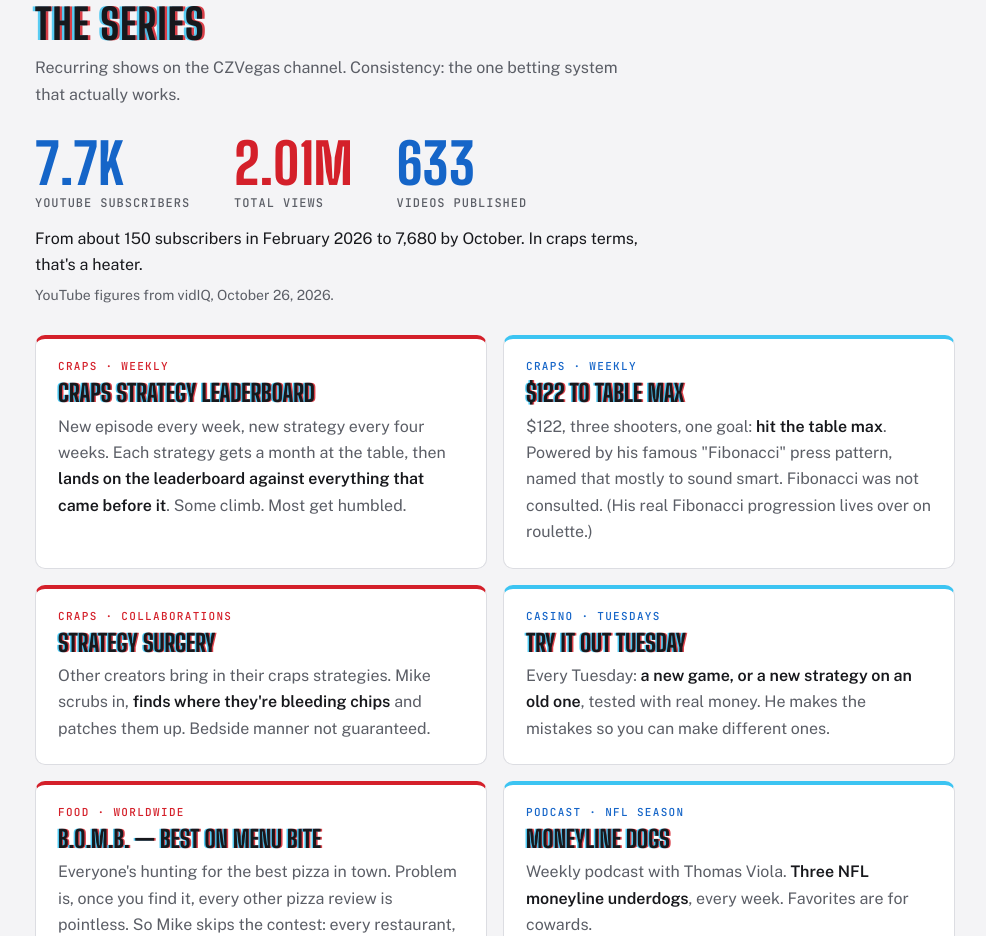
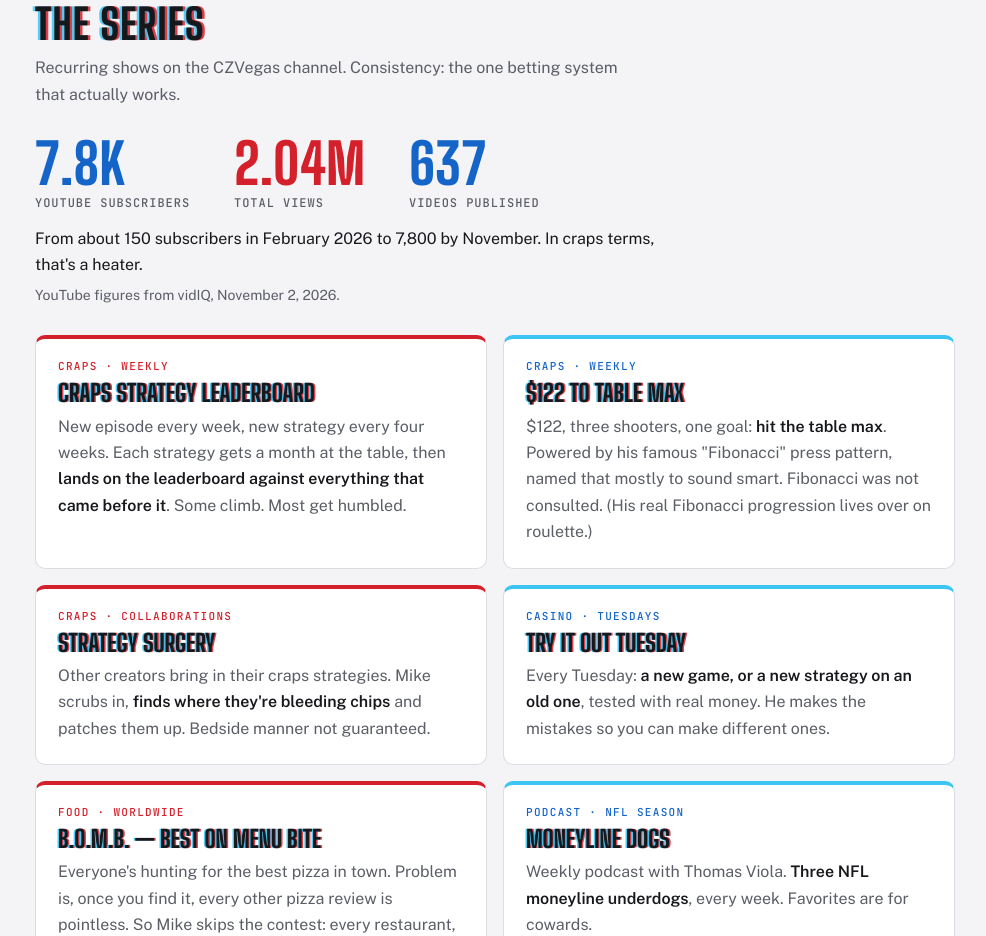
Before and after one commit to CZVegas/czvegas-site, a plain HTML site: page index.html in a window 1280 px wide. Shown: the part 1400-2336 px from the top of the page, without its empty margins (145-1131 px from the left). Drawn offline with nearby package versions, Linux system fonts and the light colour scheme.

Commit message:
Weekly stats update 2026-11-02

```diff
--- a/index.html
+++ b/index.html
@@ -192,12 +192,12 @@ footer{padding-block:32px;color:var(--muted);font-size:14px}
   <h2>The Series</h2>
   <p class="sub">Recurring shows on the CZVegas channel. Consistency: the one betting system that actually works.</p>
   <div class="stats">
-    <div><b>7.7K</b><span>YouTube subscribers</span></div>
-    <div><b>2.01M</b><span>total views</span></div>
-    <div><b>633</b><span>videos published</span></div>
+    <div><b>7.8K</b><span>YouTube subscribers</span></div>
+    <div><b>2.04M</b><span>total views</span></div>
+    <div><b>637</b><span>videos published</span></div>
   </div>
-  <p class="growth">From about 150 subscribers in February 2026 to 7,680 by October. In craps terms, that's a heater.</p>
-  <p class="note" style="margin:-8px 0 28px">YouTube figures from vidIQ, October 26, 2026.</p>
+  <p class="growth">From about 150 subscribers in February 2026 to 7,800 by November. In craps terms, that's a heater.</p>
+  <p class="note" style="margin:-8px 0 28px">YouTube figures from vidIQ, November 2, 2026.</p>
   <div class="series">
     <article class="card">
       <span class="tag">Craps · weekly</span>
```
